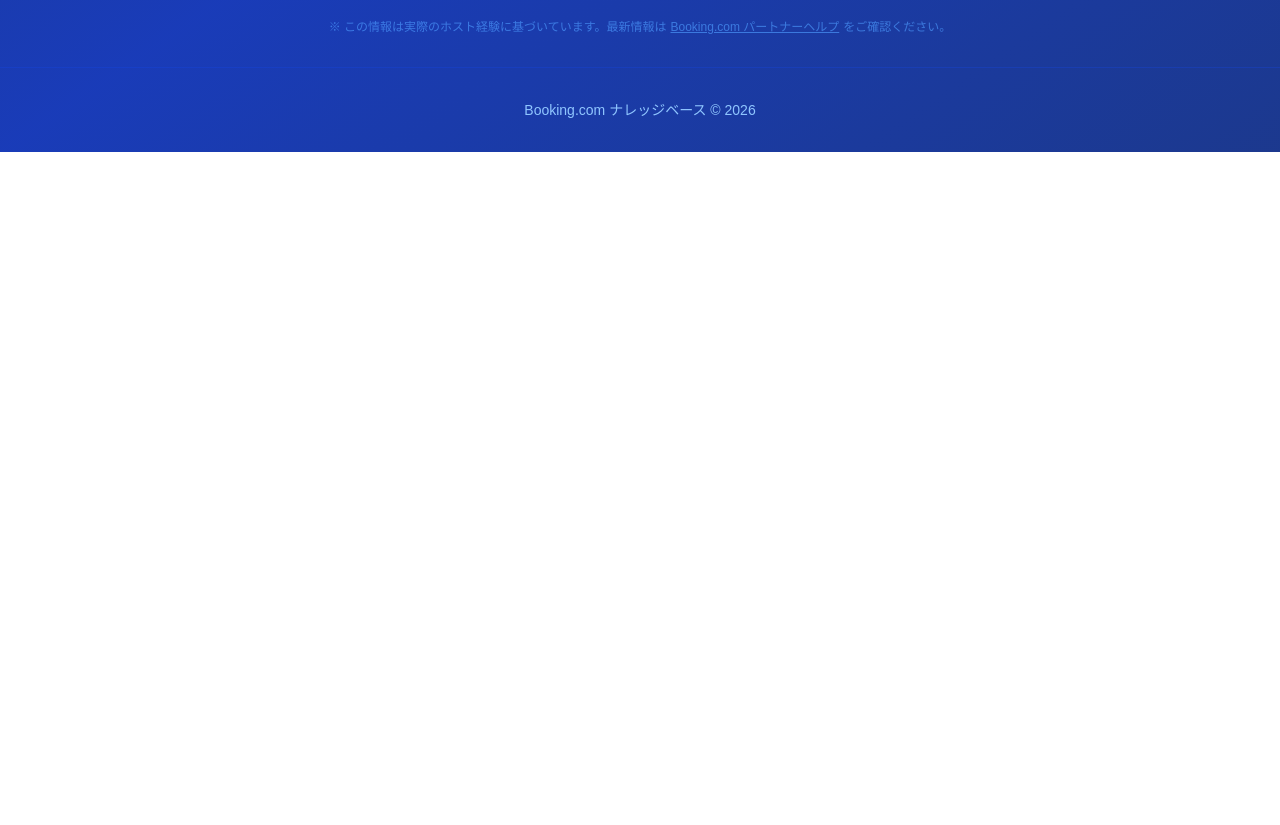
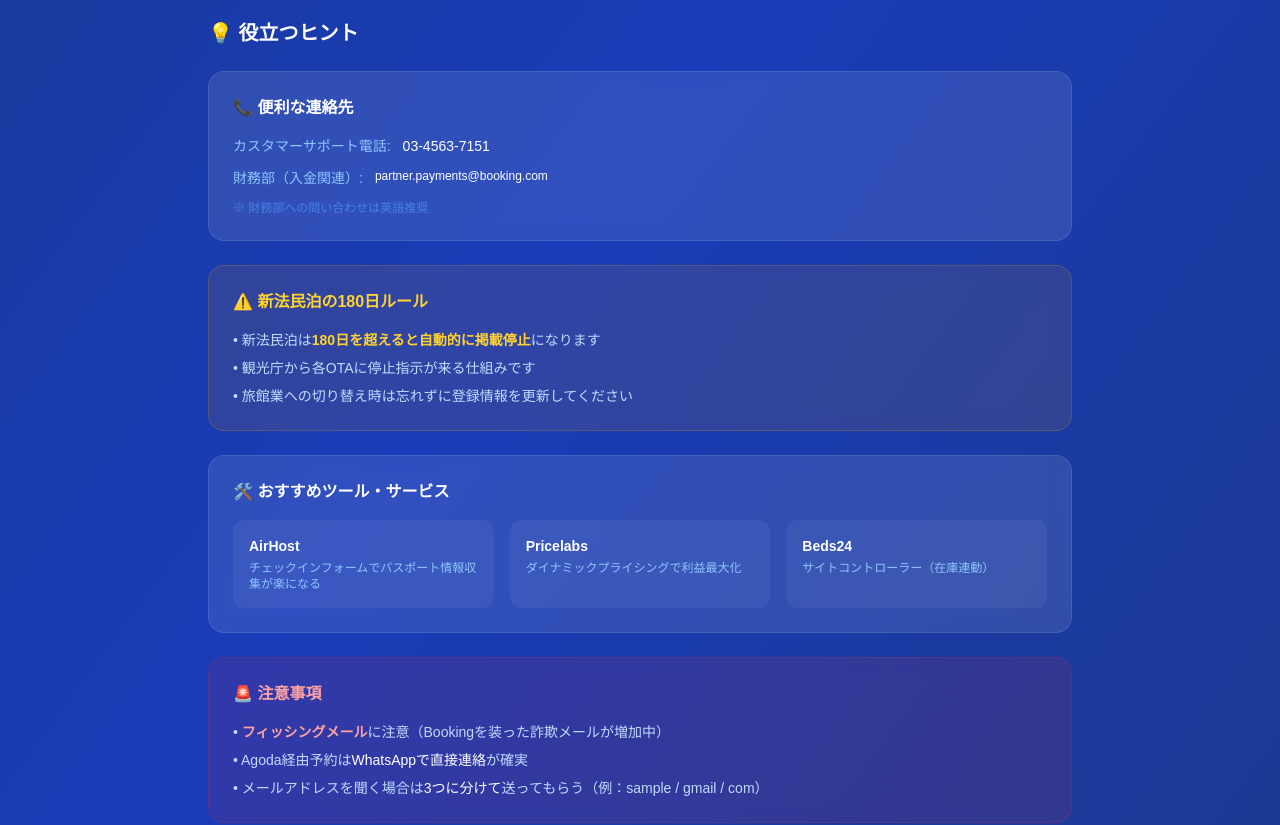
Before and after one commit to ao-magicianED/BookingPostingprocedure, a Next.js app: page /BookingPostingprocedure/faq in a window 1280 px wide. Shown: the part 720-1545 px from the top of the page. Before the commit the page ends 872 px from the top, so only its background shows below. Built offline with nearby package versions, Linux system fonts and the light colour scheme.

Commit message:
Add tips section to FAQ: contacts, 180-day rule, tools, cautions

```diff
--- a/app/faq/page.tsx
+++ b/app/faq/page.tsx
@@ -306,8 +306,8 @@ export default function FAQPage() {
                             key={category.id}
                             onClick={() => toggleCategory(category.id)}
                             className={`px-4 py-2 rounded-full text-sm font-medium transition-all ${openCategory === category.id
-                                    ? 'bg-blue-500 text-white'
-                                    : 'bg-white/10 text-blue-200 hover:bg-white/20'
+                                ? 'bg-blue-500 text-white'
+                                : 'bg-white/10 text-blue-200 hover:bg-white/20'
                                 }`}
                         >
                             {category.icon} {category.title}
@@ -355,6 +355,76 @@ export default function FAQPage() {
                         ))}
                 </div>
 
+                {/* Tips Section */}
+                <div className="mt-12">
+                    <h2 className="text-white font-bold text-xl mb-6 flex items-center gap-2">
+                        💡 役立つヒント
+                    </h2>
+
+                    {/* Useful Contacts */}
+                    <div className="bg-white/10 backdrop-blur-sm rounded-2xl p-6 border border-white/10 mb-6">
+                        <h3 className="text-white font-bold mb-4 flex items-center gap-2">
+                            📞 便利な連絡先
+                        </h3>
+                        <div className="space-y-3 text-sm">
+                            <div className="flex items-start gap-3">
+                                <span className="text-blue-300 shrink-0">カスタマーサポート電話:</span>
+                                <span className="text-white font-mono">03-4563-7151</span>
+                            </div>
+                            <div className="flex items-start gap-3">
+                                <span className="text-blue-300 shrink-0">財務部（入金関連）:</span>
+                                <span className="text-white font-mono text-xs">partner.payments@booking.com</span>
+                            </div>
+                            <p className="text-blue-400/60 text-xs mt-2">※ 財務部への問い合わせは英語推奨</p>
+                        </div>
+                    </div>
+
+                    {/* 180 Day Rule */}
+                    <div className="bg-amber-500/10 backdrop-blur-sm rounded-2xl p-6 border border-amber-500/20 mb-6">
+                        <h3 className="text-amber-300 font-bold mb-4 flex items-center gap-2">
+                            ⚠️ 新法民泊の180日ルール
+                        </h3>
+                        <ul className="space-y-2 text-sm text-blue-200">
+                            <li>• 新法民泊は<span className="text-amber-300 font-bold">180日を超えると自動的に掲載停止</span>になります</li>
+                            <li>• 観光庁から各OTAに停止指示が来る仕組みです</li>
+                            <li>• 旅館業への切り替え時は忘れずに登録情報を更新してください</li>
+                        </ul>
+                    </div>
+
+                    {/* Recommended Tools */}
+                    <div className="bg-white/10 backdrop-blur-sm rounded-2xl p-6 border border-white/10 mb-6">
+                        <h3 className="text-white font-bold mb-4 flex items-center gap-2">
+                            🛠️ おすすめツール・サービス
+                        </h3>
+                        <div className="grid gap-4 sm:grid-cols-3">
+                            <div className="bg-white/5 rounded-xl p-4">
+                                <h4 className="text-white font-bold text-sm">AirHost</h4>
+                                <p className="text-blue-300 text-xs mt-1">チェックインフォームでパスポート情報収集が楽になる</p>
+                            </div>
+                            <div className="bg-white/5 rounded-xl p-4">
+                                <h4 className="text-white font-bold text-sm">Pricelabs</h4>
+                                <p className="text-blue-300 text-xs mt-1">ダイナミックプライシングで利益最大化</p>
+                            </div>
+                            <div className="bg-white/5 rounded-xl p-4">
+                                <h4 className="text-white font-bold text-sm">Beds24</h4>
+                                <p className="text-blue-300 text-xs mt-1">サイトコントローラー（在庫連動）</p>
+                            </div>
+                        </div>
+                    </div>
+
+                    {/* Cautions */}
+                    <div className="bg-red-500/10 backdrop-blur-sm rounded-2xl p-6 border border-red-500/20 mb-6">
+                        <h3 className="text-red-300 font-bold mb-4 flex items-center gap-2">
+                            🚨 注意事項
+                        </h3>
+                        <ul className="space-y-2 text-sm text-blue-200">
+                            <li>• <span className="text-red-300 font-bold">フィッシングメール</span>に注意（Bookingを装った詐欺メールが増加中）</li>
+                            <li>• Agoda経由予約は<span className="text-white">WhatsAppで直接連絡</span>が確実</li>
+                            <li>• メールアドレスを聞く場合は<span className="text-white">3つに分けて</span>送ってもらう（例：sample / gmail / com）</li>
+                        </ul>
+                    </div>
+                </div>
+
                 {/* Note */}
                 <div className="mt-12 text-center">
                     <p className="text-blue-400/60 text-xs">
```
